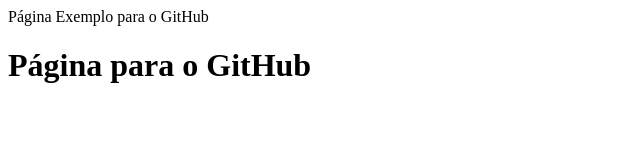
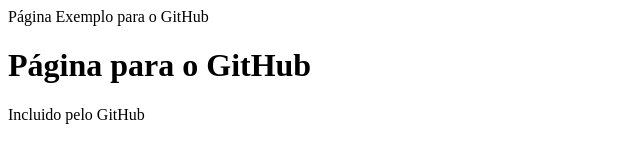
Before and after one commit to projsoft2024/aula21, a plain HTML site: page index.html in a window 1280 px wide. Shown: the whole page, without its empty margins (0-640 px from the left). Drawn offline with Linux system fonts and the light colour scheme.

Commit message:
Atualizando index.html

```diff
--- a/index.html
+++ b/index.html
@@ -2,5 +2,6 @@
 <head> Página Exemplo para o GitHub </head>
 <body>
 <h1> Página para o GitHub </h1>
+  <p> Incluido pelo GitHub </p>
 </body>
 </html>
```
